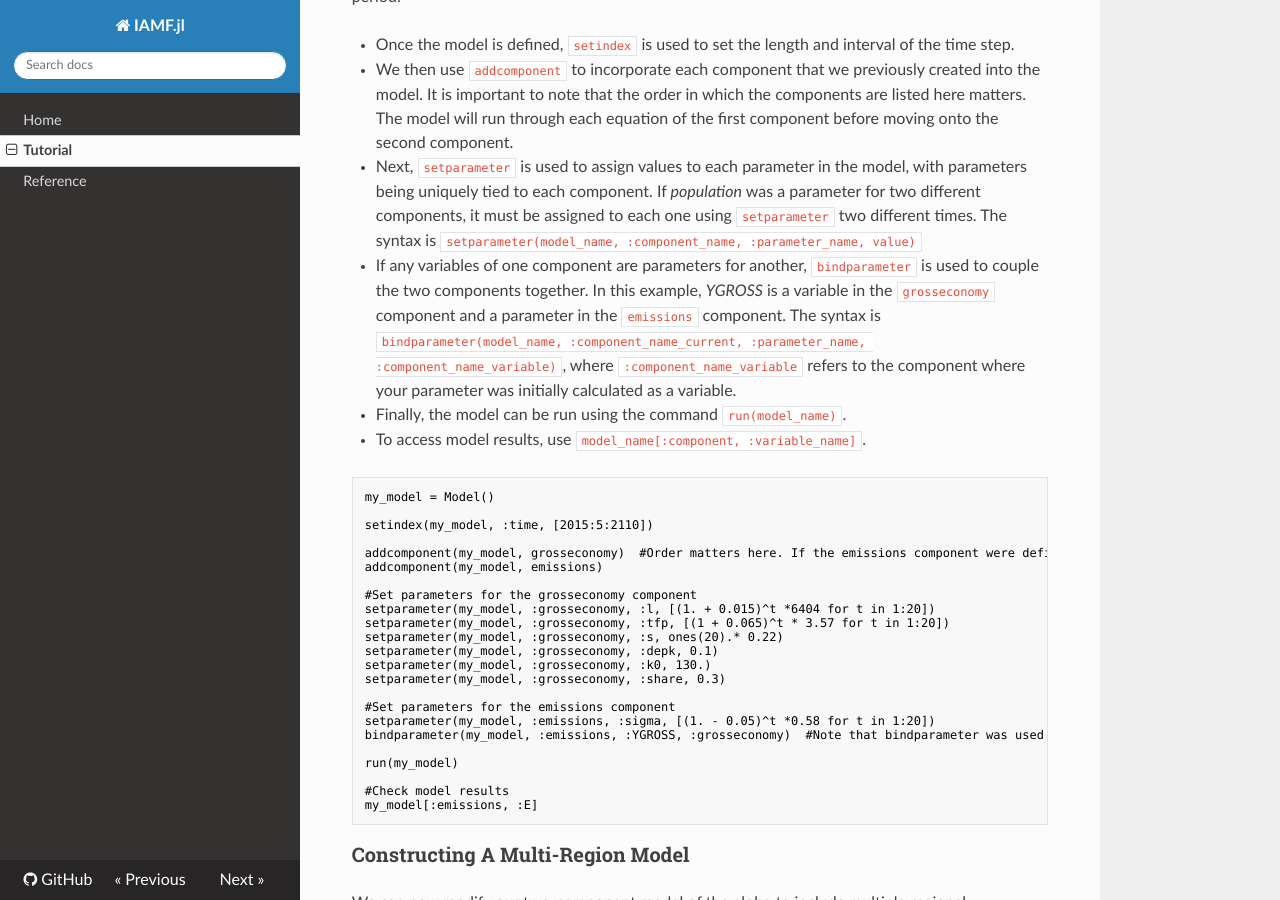
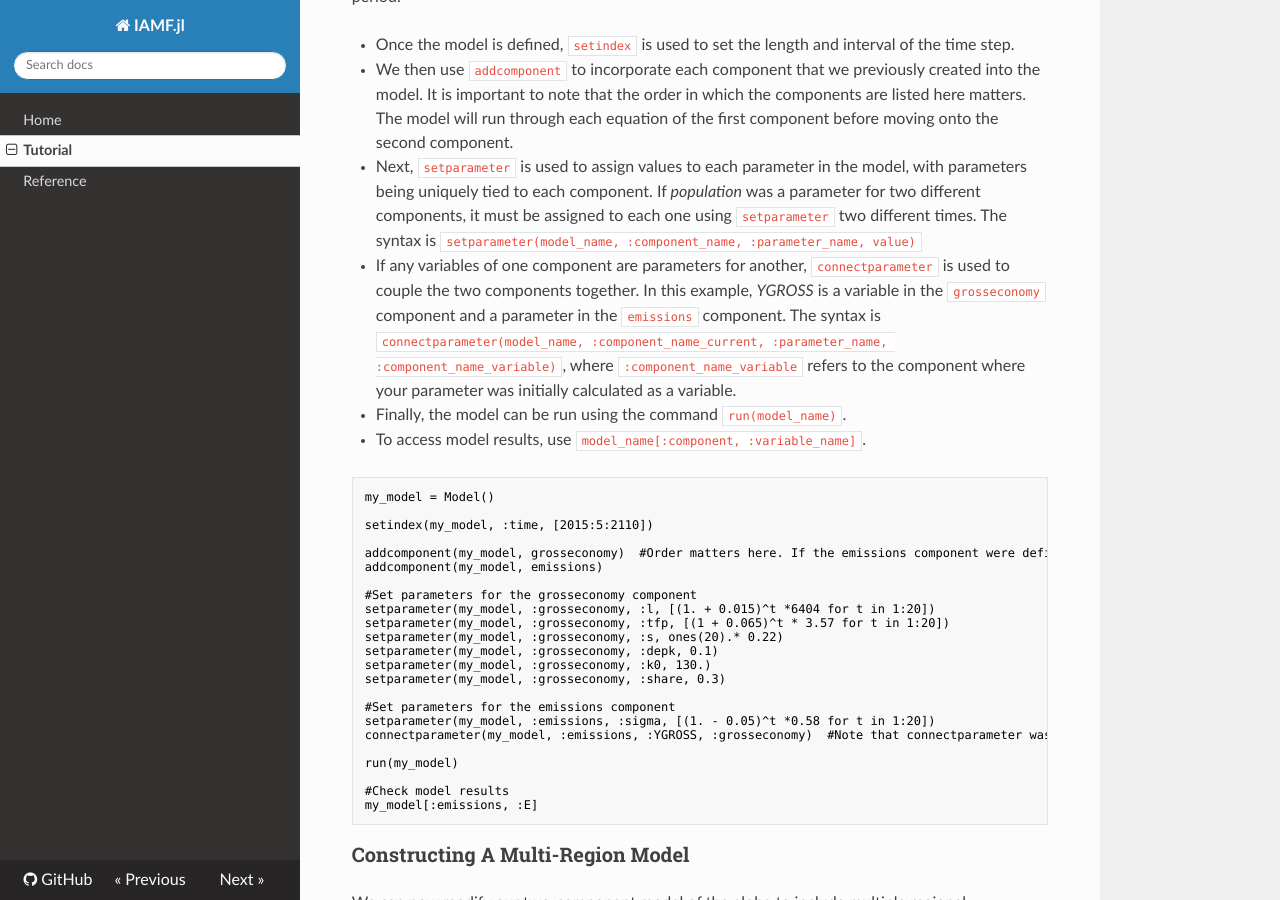
Before and after one commit to davidanthoff/IAMF.jl, an MkDocs documentation site: the page built from doc/tutorial.md, in a window 1280 px wide and 900 px high, scrolled down 1547 px. Built offline with MkDocs 1.6.1, drawn with Linux system fonts in a browser that asks for light colours; nearby versions of some CDN libraries; old or Windows-style settings are respelled for this version of MkDocs; some of the changed text lies outside the part shown.

Commit message:
Update tutorial to use connectparameter

```diff
--- a/doc/tutorial.md
+++ b/doc/tutorial.md
@@ -69,7 +69,7 @@ We can now use IAMF to construct a model that binds the ``grosseconomy`` and ``e
 * Once the model is defined, ``setindex`` is used to set the length and interval of the time step.
 * We then use ``addcomponent`` to incorporate each component that we previously created into the model.  It is important to note that the order in which the components are listed here matters.  The model will run through each equation of the first component before moving onto the second component.
 * Next, ``setparameter`` is used to assign values to each parameter in the model, with parameters being uniquely tied to each component. If _population_ was a parameter for two different components, it must be assigned to each one using ``setparameter`` two different times. The syntax is ``setparameter(model_name, :component_name, :parameter_name, value)``
-* If any variables of one component are parameters for another, ``bindparameter`` is used to couple the two components together. In this example, _YGROSS_ is a variable in the ``grosseconomy`` component and a parameter in the ``emissions`` component. The syntax is ``bindparameter(model_name, :component_name_current, :parameter_name, :component_name_variable)``, where ``:component_name_variable`` refers to the component where your parameter was initially calculated as a variable.
+* If any variables of one component are parameters for another, ``connectparameter`` is used to couple the two components together. In this example, _YGROSS_ is a variable in the ``grosseconomy`` component and a parameter in the ``emissions`` component. The syntax is ``connectparameter(model_name, :component_name_current, :parameter_name, :component_name_variable)``, where ``:component_name_variable`` refers to the component where your parameter was initially calculated as a variable.
 * Finally, the model can be run using the command ``run(model_name)``.
 * To access model results, use ``model_name[:component, :variable_name]``.
 
@@ -91,7 +91,7 @@ setparameter(my_model, :grosseconomy, :share, 0.3)
 
 #Set parameters for the emissions component
 setparameter(my_model, :emissions, :sigma, [(1. - 0.05)^t *0.58 for t in 1:20])
-bindparameter(my_model, :emissions, :YGROSS, :grosseconomy)  #Note that bindparameter was used here.
+connectparameter(my_model, :emissions, :YGROSS, :grosseconomy)  #Note that connectparameter was used here.
 
 run(my_model)
 
@@ -243,7 +243,7 @@ setparameter(my_model, :grosseconomy, :share, 0.3)
 
 #set parameters for emissions component
 setparameter(my_model, :emissions, :sigma, sigma)
-bindparameter(my_model, :emissions, :YGROSS, :grosseconomy)
+connectparameter(my_model, :emissions, :YGROSS, :grosseconomy)
 
 run(my_model)
 return(my_model)
```
